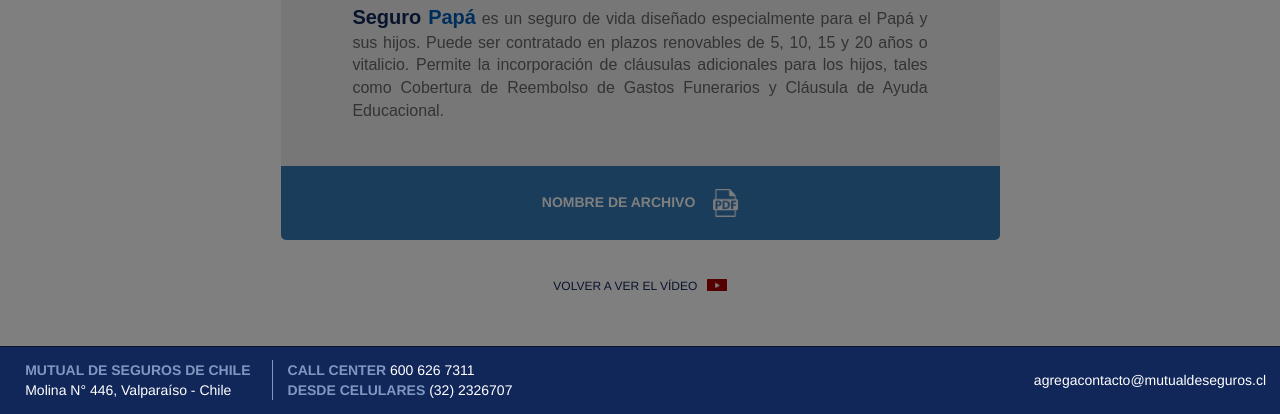
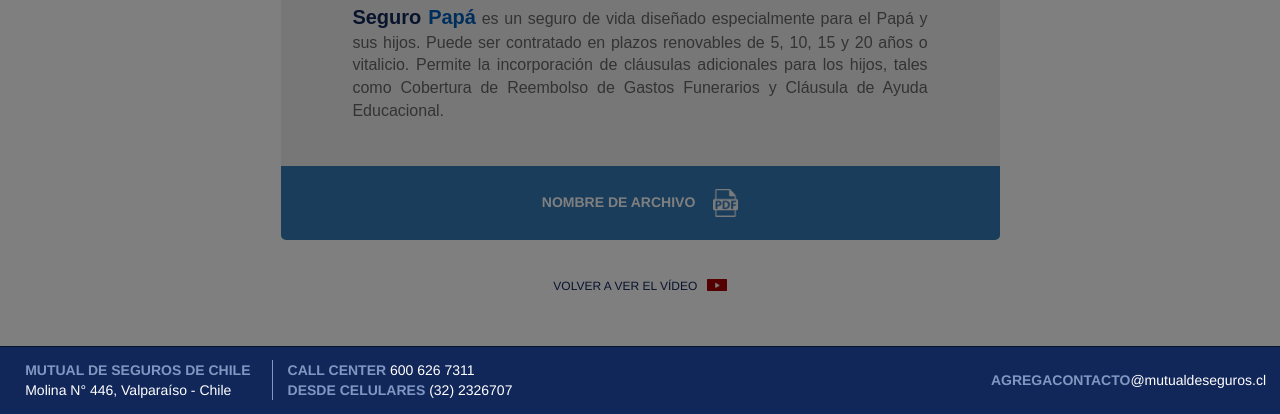
Before and after one commit to oroborusm/papaseguro, a website: page app/index.html in a window 1280 px wide. Shown: the part 453-867 px from the top of the page. Drawn offline with nearby package versions, Linux system fonts and the light colour scheme; files that its build step writes are made by us from their sources.

Commit message:
contacto

```diff
--- a/app/index.html
+++ b/app/index.html
@@ -139,7 +139,7 @@
         <p><span class="destacadoFooter">Desde celulares</span> (32) 2326707</p>
       </div>
       <div class="fotosFooter pull-right">
-        <a href="mailto:agregacontacto@mutualdeseguros.cl">agregacontacto@mutualdeseguros.cl</a>
+        <a href="mailto:agregacontacto@mutualdeseguros.cl"><span class="destacadoFooter">agregacontacto</span>@mutualdeseguros.cl</a>
       </div>
     </footer>
 
```
